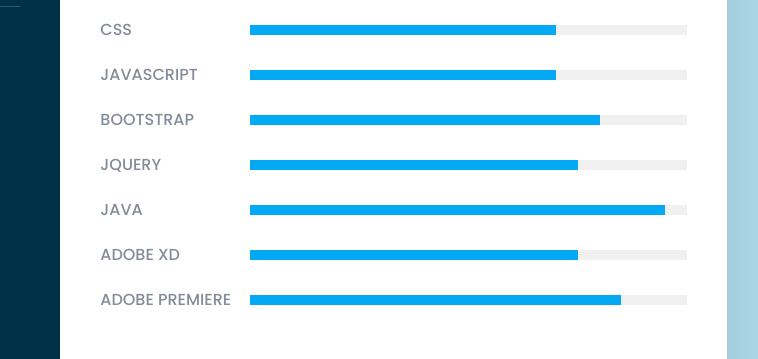
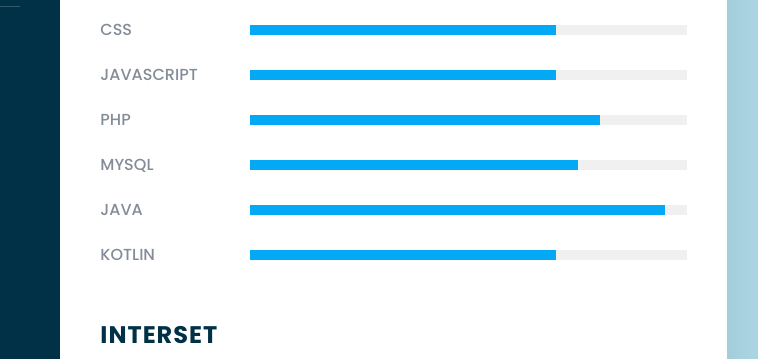
Before and after one commit to AhmadAlketnani/CV, a plain HTML site: page index.html in a window 1280 px wide. Shown: the part 393-752 px from the top of the page, 413-1171 px from the left. Drawn offline with Linux system fonts and the light colour scheme.

Commit message:
Update index.html

```diff
--- a/index.html
+++ b/index.html
@@ -125,13 +125,13 @@
                     </div>
                 </div>
                 <div class="box">
-                    <h4>Bootstrap</h4>
+                    <h4>PHP</h4>
                     <div class="percent">
                         <div style="width: 80%;"></div>
                     </div>
                 </div>
                 <div class="box">
-                    <h4>JQuery</h4>
+                    <h4>MYSQL</h4>
                     <div class="percent">
                         <div style="width: 75%;"></div>
                     </div>
@@ -143,15 +143,9 @@
                     </div>
                 </div>
                 <div class="box">
-                    <h4>Adobe XD</h4>
+                    <h4>Kotlin</h4>
                     <div class="percent">
-                        <div style="width: 75%;"></div>
-                    </div>
-                </div>
-                <div class="box">
-                    <h4>Adobe Premiere</h4>
-                    <div class="percent">
-                        <div style="width: 85%;"></div>
+                        <div style="width: 70%;"></div>
                     </div>
                 </div>
             </div>
```
